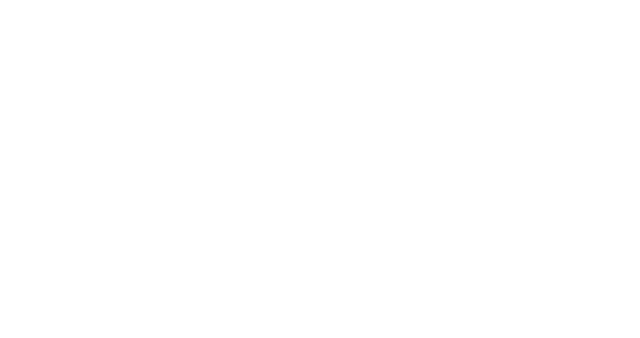
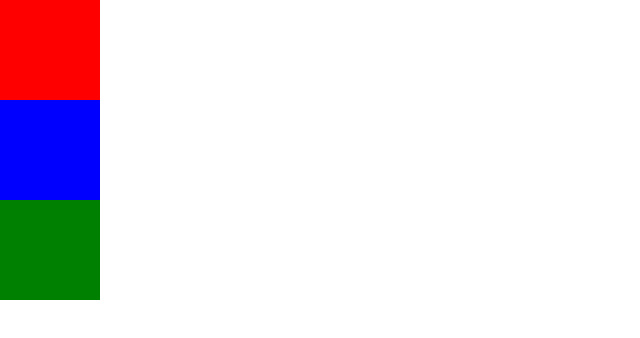
Before and after one commit to jreidmke/color-form, a React (Create React App) app: page / in a window 1280 px wide. Shown: the top 338 px of the page, without its empty margins (0-640 px from the left). Built offline with nearby package versions, Linux system fonts and the light colour scheme.

Commit message:
fixed styling problems. boxes on screen

```diff
--- a/src/App.js
+++ b/src/App.js
@@ -9,8 +9,6 @@ function App() {
       <Box height='100px' width='100px' color='red' />
       <Box height='100px' width='100px' color='blue' />
       <Box height='100px' width='100px' color='green' />
-
-
     </div>
   );
 }
--- a/src/Box.js
+++ b/src/Box.js
@@ -4,7 +4,7 @@ const Box = ({height, width, color}) => {
     console.log(color)
 
 	return(
-		<span style={{height: height}, {width:width}, {backgroundColor:color}}></span>
+        <div style={{height: height, width:width, backgroundColor:color}}/>
 )}
 
 export default Box;
```
